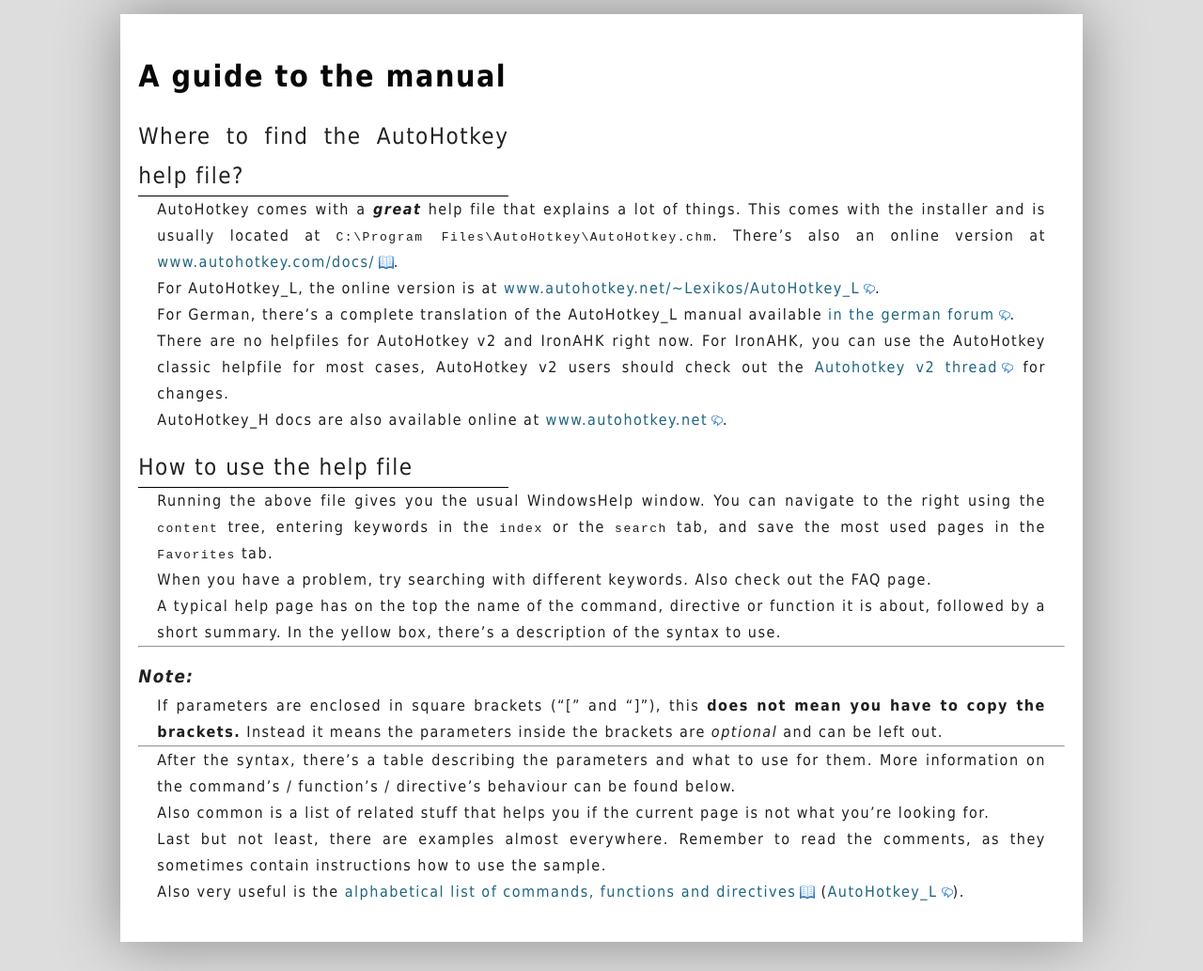
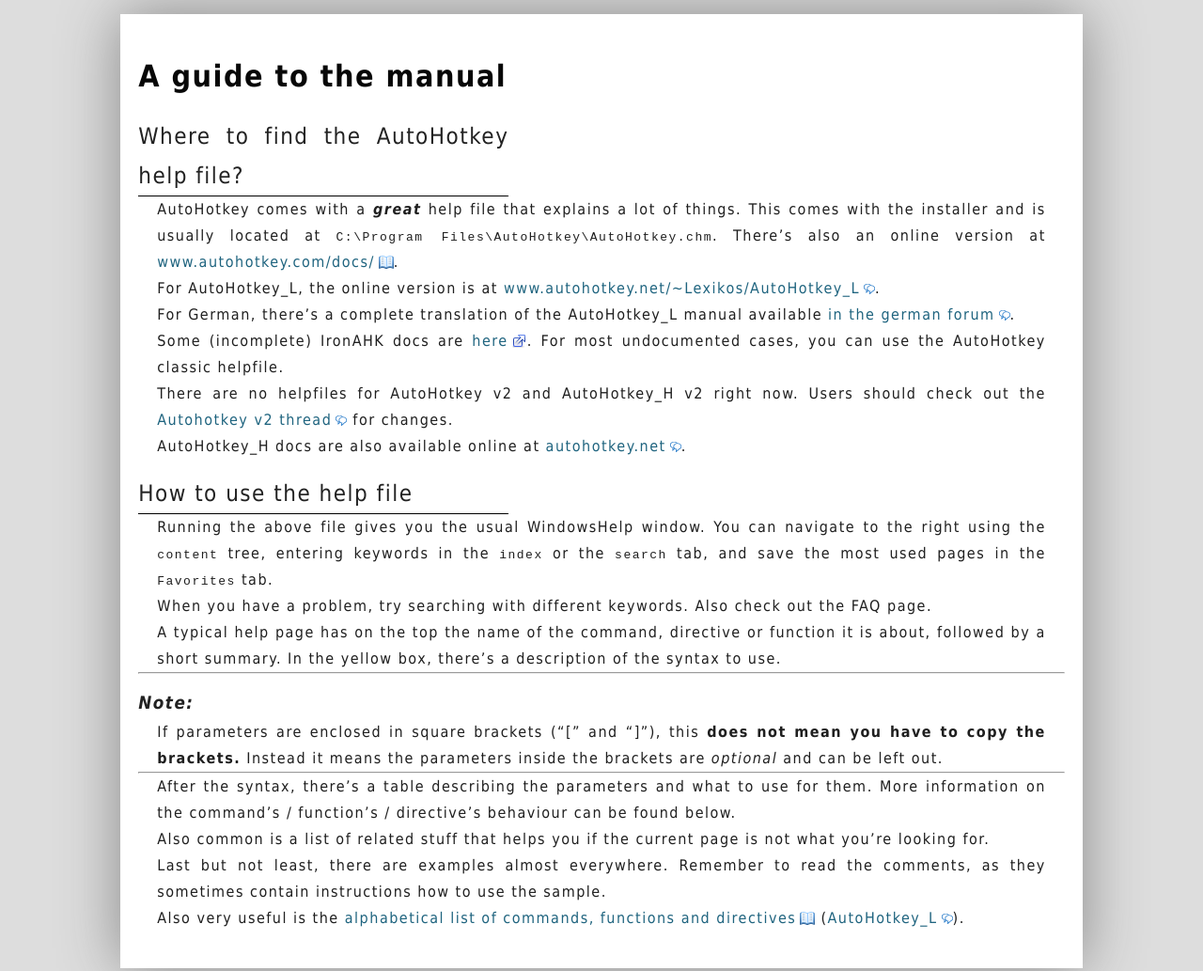
Before and after one commit to maul-esel/ahkbook, a Jekyll site: the page built from en/_posts/2011-11-03-Guide-Manual.markdown, in a window 1280 px wide. Shown: the whole page at 94% size. Built offline with Jekyll 4.4.1, drawn with Linux system fonts in a browser that asks for light colours.

Commit message:
add IA doc link, some other corrections

```diff
--- a/en/_posts/2011-11-03-Guide-Manual.markdown
+++ b/en/_posts/2011-11-03-Guide-Manual.markdown
@@ -13,9 +13,11 @@ For AutoHotkey\_L, the online version is at [www.autohotkey.net/~Lexikos/AutoHot
 
 For German, there's a complete translation of the AutoHotkey_L manual available [in the german forum](http://de.autohotkey.com/forum/viewtopic.php?t=8861).
 
-There are no helpfiles for AutoHotkey v2 and IronAHK right now. For IronAHK, you can use the AutoHotkey classic helpfile for most cases, AutoHotkey v2 users should check out the [Autohotkey v2 thread](http://www.autohotkey.com/forum/topic70266.html) for changes.
+Some (incomplete) IronAHK docs are [here](http://www.ironahk.net/docs/). For most undocumented cases, you can use the AutoHotkey classic helpfile.
 
-AutoHotkey\_H docs are also available online at [www.autohotkey.net](http://www.autohotkey.net/~HotKeyIt/AutoHotkey/).
+There are no helpfiles for AutoHotkey v2  and AutoHotkey\_H v2 right now. Users should check out the [Autohotkey v2 thread](http://www.autohotkey.com/forum/topic70266.html) for changes.
+
+AutoHotkey\_H docs are also available online at [autohotkey.net](http://www.autohotkey.net/~HotKeyIt/AutoHotkey/).
 
 ## How to use the help file
 Running the above file gives you the usual WindowsHelp window. You can navigate to the right using the `content` tree, entering keywords in the `index` or the `search` tab, and save the most used pages in the `Favorites` tab.
```
